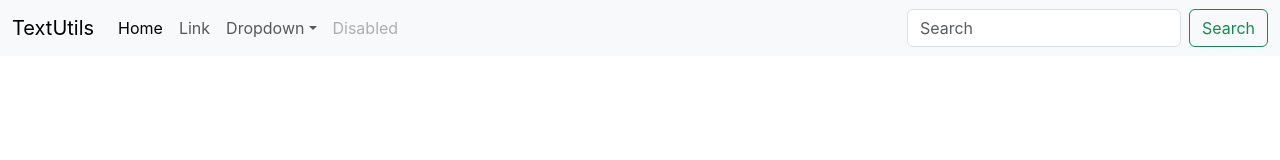
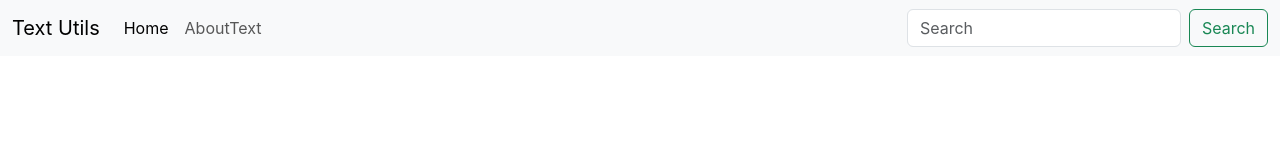
Before and after one commit to JiyaGupta-cs/React_Tuts, a React (Create React App) app: page / in a window 1280 px wide. Shown: the top 160 px of the page. Built offline with nearby package versions, Linux system fonts and the light colour scheme.

Commit message:
Using Props and Proptypes

```diff
--- a/src/App.js
+++ b/src/App.js
@@ -6,7 +6,7 @@ let name = "Jiya";
 function App() {
   return (
     <>
-      <Navbar/>
+      <Navbar title="Text Utils" abouttext="AboutText" />
     </>
   );
 }
--- a/src/components/Navbar.js
+++ b/src/components/Navbar.js
@@ -1,10 +1,12 @@
 import React from 'react'
+import PropTypes from 'prop-types'
 
-export default function Navbar() {
+
+export default function Navbar(props) {
   return (
     <nav className="navbar navbar-expand-lg bg-body-tertiary">
         <div className="container-fluid">
-          <a className="navbar-brand" href="#">TextUtils</a>
+          <a className="navbar-brand" href="#">{props.title}</a>
           <button className="navbar-toggler" type="button" data-bs-toggle="collapse" data-bs-target="#navbarSupportedContent" aria-controls="navbarSupportedContent" aria-expanded="false" aria-label="Toggle navigation">
             <span className="navbar-toggler-icon"></span>
           </button>
@@ -14,21 +16,7 @@ export default function Navbar() {
                 <a className="nav-link active" aria-current="page" href="#">Home</a>
               </li>
               <li className="nav-item">
-                <a className="nav-link" href="#">Link</a>
-              </li>
-              <li className="nav-item dropdown">
-                <a className="nav-link dropdown-toggle" href="#" role="button" data-bs-toggle="dropdown" aria-expanded="false">
-                  Dropdown
-                </a>
-                <ul className="dropdown-menu">
-                  <li><a className="dropdown-item" href="#">Action</a></li>
-                  <li><a className="dropdown-item" href="#">Another action</a></li>
-                  <li><hr className="dropdown-divider"/></li>
-                  <li><a className="dropdown-item" href="#">Something else here</a></li>
-                </ul>
-              </li>
-              <li className="nav-item">
-                <a className="nav-link disabled" aria-disabled="true">Disabled</a>
+                <a className="nav-link" href="#">{props.abouttext}</a>
               </li>
             </ul>
             <form className="d-flex" role="search">
@@ -40,3 +28,13 @@ export default function Navbar() {
       </nav>
   )
 }
+
+
+Navbar.propTypes = {
+  title : PropTypes.string.isRequired,
+  abouttext : PropTypes.string.isRequired
+}
+Navbar.defaultProps={
+  title: 'Set title here',
+  abouttext: 'Set abouttext here'
+}
```
